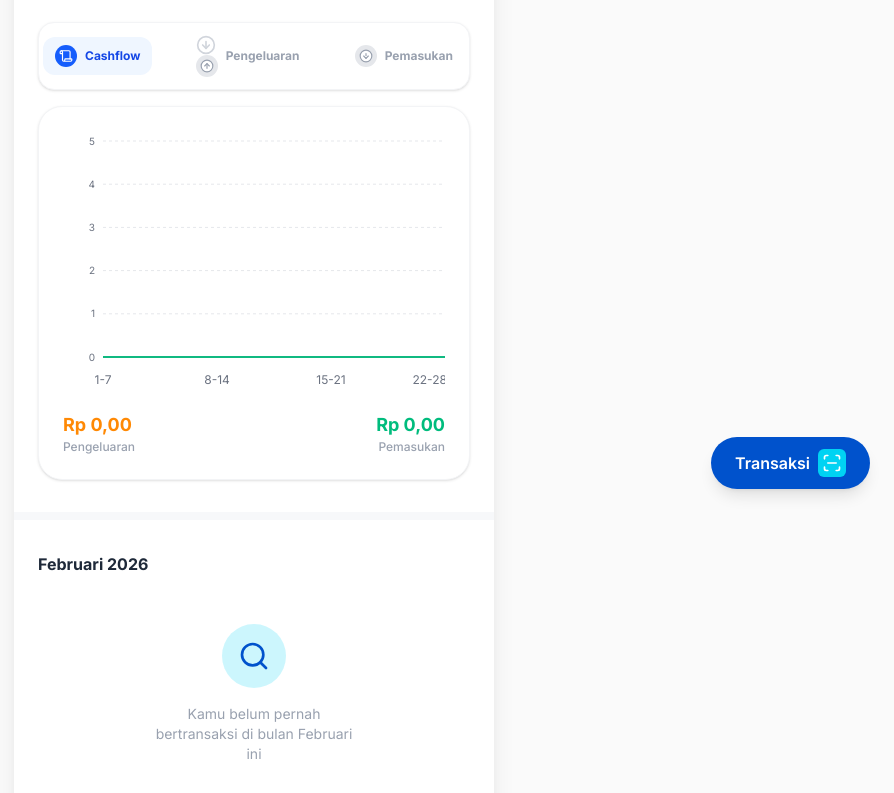
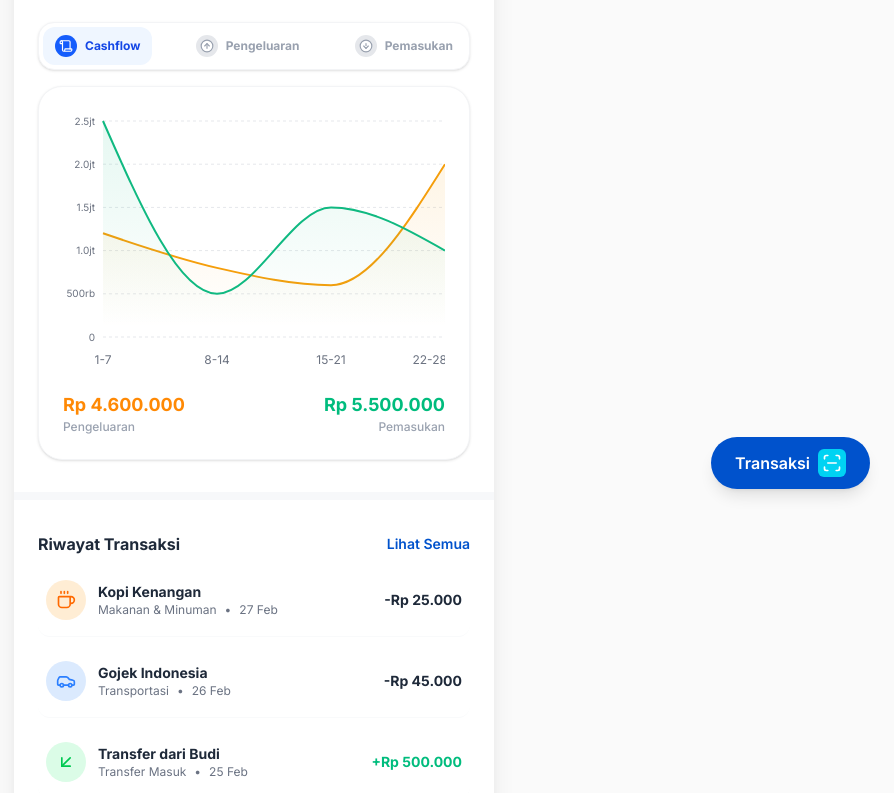
Before and after one commit to rafkiyuda/bluebca-web-clone, a Next.js app: page /tracker in a window 1280 px wide. Shown: the part 287-1080 px from the top of the page, without its empty margins (386-1280 px from the left). Built offline with nearby package versions, Linux system fonts and the light colour scheme.

Commit message:
fix: remove duplicate icon in tracker pengeluaran button

```diff
--- a/src/app/page.tsx
+++ b/src/app/page.tsx
@@ -2,6 +2,7 @@ import { AccountCard } from "@/components/home/AccountCard";
 import { FavoriteTransactions } from "@/components/home/FavoriteTransactions";
 import { ProfileHeader } from "@/components/home/ProfileHeader";
 import { PromoSection } from "@/components/home/PromoSection";
+import { PromoBanner } from "@/components/home/PromoBanner";
 
 export default function Home() {
   return (
@@ -11,6 +12,7 @@ export default function Home() {
       <AccountCard />
       <PromoSection />
       <FavoriteTransactions />
+      <PromoBanner />
     </main>
   );
 }
--- a/src/app/tracker/page.tsx
+++ b/src/app/tracker/page.tsx
@@ -1,9 +1,17 @@
 "use client";
 
-import { Calendar, Search, Scroll, ArrowUpCircle, ArrowDownCircle } from "lucide-react"; // Using available icons
+import { Calendar, Search, Scroll, ArrowUpCircle, ArrowDownCircle, Coffee, ShoppingBag, Car, Zap, ArrowDownLeft, ArrowUpRight } from "lucide-react";
 import { TrackerChart } from "@/components/tracker/TrackerChart";
 import { useState } from "react";
 import { cn } from "@/lib/utils";
+
+const dummyTransactions = [
+    { id: 1, title: "Kopi Kenangan", category: "Makanan & Minuman", date: "27 Feb", amount: -25000, icon: Coffee, color: "bg-orange-100 text-orange-500" },
+    { id: 2, title: "Gojek Indonesia", category: "Transportasi", date: "26 Feb", amount: -45000, icon: Car, color: "bg-blue-100 text-blue-500" },
+    { id: 3, title: "Transfer dari Budi", category: "Transfer Masuk", date: "25 Feb", amount: 500000, icon: ArrowDownLeft, color: "bg-green-100 text-green-500" },
+    { id: 4, title: "Indomaret", category: "Belanja", date: "24 Feb", amount: -150000, icon: ShoppingBag, color: "bg-yellow-100 text-yellow-500" },
+    { id: 5, title: "Token Listrik", category: "Tagihan", date: "22 Feb", amount: -100000, icon: Zap, color: "bg-purple-100 text-purple-500" },
+];
 
 export default function TrackerPage() {
     const [activeTab, setActiveTab] = useState<"cashflow" | "pengeluaran" | "pemasukan">("cashflow");
@@ -46,22 +54,8 @@ export default function TrackerPage() {
                         activeTab === "pengeluaran" ? "text-blue-700 bg-blue-50" : "text-gray-400"
                     )}
                 >
-                    <div className={cn("rounded-full", activeTab === "pengeluaran" ? "text-blue-600" : "text-gray-300")}>
-                        <ArrowUpCircle size={20} className="transform rotate-180" />
-                        {/* Down arrow usually implies expense (out/down) but user image has Up arrow for Pemasukan and Down(ish) for Pengeluaran?
-                            Wait, user image:
-                            Cashflow: Icon
-                            Pengeluaran: Arrow UP (Icon with Up Arrow)
-                            Pemasukan: Arrow DOWN (Icon with Down Arrow)
-                            Actually standard logic: Expense = Money Out (Red/Orange), Income = Money In (Green).
-                            Let's follow the user image strictly if possible.
-                            Image 1: Cashflow is active.
-                            Image 2: Pengeluaran active. Icon is Up Arrow in circle.
-                            Image 3: Pemasukan active. Icon is Down Arrow in circle.
-                         */}
-                        <div className={cn("p-1 rounded-full", activeTab === "pengeluaran" ? "bg-blue-600 text-white" : "bg-gray-200 text-gray-400")}>
-                            <ArrowUpCircle size={14} fill="white" className={activeTab === "pengeluaran" ? "text-white" : "text-gray-400"} />
-                        </div>
+                    <div className={cn("p-1 rounded-full", activeTab === "pengeluaran" ? "bg-blue-600 text-white" : "bg-gray-200 text-gray-400")}>
+                        <ArrowUpCircle size={14} fill="white" className={activeTab === "pengeluaran" ? "text-white" : "text-gray-400"} />
                     </div>
                     Pengeluaran
                 </button>
@@ -86,23 +80,36 @@ export default function TrackerPage() {
             <div className="bg-blu-gray/50 h-2 w-screen -mx-6 my-8"></div>
 
             {/* Transaction List */}
-            <div className="mb-4">
-                <h2 className="font-bold text-gray-800">Februari 2026</h2>
+            <div className="mb-4 flex items-center justify-between">
+                <h2 className="font-bold text-gray-800">Riwayat Transaksi</h2>
+                <button className="text-blu-blue text-sm font-semibold">Lihat Semua</button>
             </div>
 
-            <div className="flex flex-col items-center justify-center mt-8 gap-4">
-                <div className="relative">
-                    <div className="w-16 h-16 bg-cyan-400 rounded-full opacity-20"></div>
-                    <Search size={32} className="text-blu-blue absolute top-1/2 left-1/2 transform -translate-x-1/2 -translate-y-1/2" />
-                </div>
-                <p className="text-center text-gray-400 text-sm max-w-[200px]">
-                    {activeTab === "pemasukan"
-                        ? "Tidak ada pemasukan di bulan Februari 2026"
-                        : activeTab === "pengeluaran"
-                            ? "Tidak ada pengeluaran di bulan Februari 2026"
-                            : "Kamu belum pernah bertransaksi di bulan Februari ini"
-                    }
-                </p>
+            <div className="flex flex-col gap-4">
+                {dummyTransactions.map((trx) => (
+                    <div key={trx.id} className="flex items-center justify-between border-b border-gray-50 pb-4 last:border-0 hover:bg-gray-50 transition-colors rounded-xl p-2 cursor-pointer">
+                        <div className="flex items-center gap-3">
+                            <div className={cn("w-10 h-10 rounded-full flex items-center justify-center", trx.color)}>
+                                <trx.icon size={20} />
+                            </div>
+                            <div>
+                                <p className="font-bold text-gray-800 text-sm">{trx.title}</p>
+                                <div className="flex items-center gap-2 text-xs text-gray-500">
+                                    <span>{trx.category}</span>
+                                    <span>•</span>
+                                    <span>{trx.date}</span>
+                                </div>
+                            </div>
+                        </div>
+                        <p className={cn(
+                            "font-bold text-sm",
+                            trx.amount > 0 ? "text-emerald-500" : "text-gray-800"
+                        )}>
+                            {trx.amount > 0 ? "+" : ""}
+                            {new Intl.NumberFormat('id-ID', { style: 'currency', currency: 'IDR', maximumFractionDigits: 0 }).format(trx.amount)}
+                        </p>
+                    </div>
+                ))}
             </div>
         </main>
     );
--- a/src/components/tracker/TrackerChart.tsx
+++ b/src/components/tracker/TrackerChart.tsx
@@ -1,16 +1,31 @@
 "use client";
 
-import { ResponsiveContainer, AreaChart, Area, XAxis, YAxis, CartesianGrid, Tooltip } from "recharts";
+import { ResponsiveContainer, AreaChart, Area, XAxis, YAxis, CartesianGrid, Tooltip, PieChart, Pie, Cell, Legend } from "recharts";
 
 interface TrackerChartProps {
     view: "cashflow" | "pengeluaran" | "pemasukan";
 }
 
-const data = [
-    { name: "1-7", income: 0, expense: 0 },
-    { name: "8-14", income: 0, expense: 0 },
-    { name: "15-21", income: 0, expense: 0 },
-    { name: "22-28", income: 0, expense: 0 },
+// Dummy data for Cashflow
+const cashflowData = [
+    { name: "1-7", income: 2500000, expense: 1200000 },
+    { name: "8-14", income: 500000, expense: 800000 },
+    { name: "15-21", income: 1500000, expense: 600000 },
+    { name: "22-28", income: 1000000, expense: 2000000 },
+];
+
+// Dummy data for Expense
+const expenseData = [
+    { name: "Makanan & Minuman", value: 1500000, color: "#F59E0B" }, // Orange
+    { name: "Transportasi", value: 800000, color: "#EF4444" }, // Red
+    { name: "Top Up E-Wallet", value: 500000, color: "#3B82F6" }, // Blue
+    { name: "Lainnya", value: 1800000, color: "#A855F7" }, // Purple
+];
+
+// Dummy data for Income
+const incomeData = [
+    { name: "Gaji", value: 5000000, color: "#10B981" }, // Green
+    { name: "Transfer Masuk", value: 500000, color: "#34D399" }, // Light Green
 ];
 
 export function TrackerChart({ view }: TrackerChartProps) {
@@ -19,7 +34,7 @@ export function TrackerChart({ view }: TrackerChartProps) {
             <div className="w-full bg-white rounded-3xl border border-gray-100 p-6 shadow-sm">
                 <div className="h-64 w-full">
                     <ResponsiveContainer width="100%" height="100%">
-                        <AreaChart data={data} margin={{ top: 10, right: 0, left: -20, bottom: 0 }}>
+                        <AreaChart data={cashflowData} margin={{ top: 10, right: 0, left: -20, bottom: 0 }}>
                             <defs>
                                 <linearGradient id="colorIncome" x1="0" y1="0" x2="0" y2="1">
                                     <stop offset="5%" stopColor="#10B981" stopOpacity={0.1} />
@@ -43,8 +58,16 @@ export function TrackerChart({ view }: TrackerChartProps) {
                                 tickLine={false}
                                 tick={{ fill: '#6B7280', fontSize: 10 }}
                                 tickCount={6}
+                                tickFormatter={(value) => {
+                                    if (value >= 1000000) return `${(value / 1000000).toFixed(1)}jt`;
+                                    if (value >= 1000) return `${(value / 1000).toFixed(0)}rb`;
+                                    return value;
+                                }}
                             />
-                            <Tooltip />
+                            <Tooltip
+                                formatter={(value: number) => new Intl.NumberFormat('id-ID', { style: 'currency', currency: 'IDR' }).format(value)}
+                                contentStyle={{ borderRadius: '12px', border: 'none', boxShadow: '0 4px 6px -1px rgb(0 0 0 / 0.1)' }}
+                            />
                             <Area
                                 type="monotone"
                                 dataKey="expense"
@@ -52,6 +75,7 @@ export function TrackerChart({ view }: TrackerChartProps) {
                                 strokeWidth={2}
                                 fillOpacity={1}
                                 fill="url(#colorExpense)"
+                                name="Pengeluaran"
                             />
                             <Area
                                 type="monotone"
@@ -60,6 +84,7 @@ export function TrackerChart({ view }: TrackerChartProps) {
                                 strokeWidth={2}
                                 fillOpacity={1}
                                 fill="url(#colorIncome)"
+                                name="Pemasukan"
                             />
                         </AreaChart>
                     </ResponsiveContainer>
@@ -67,11 +92,11 @@ export function TrackerChart({ view }: TrackerChartProps) {
 
                 <div className="flex justify-between mt-6">
                     <div>
-                        <p className="text-lg font-bold text-orange-400">Rp 0,00</p>
+                        <p className="text-lg font-bold text-orange-400">Rp 4.600.000</p>
                         <p className="text-gray-400 text-xs font-medium">Pengeluaran</p>
                     </div>
                     <div className="text-right">
-                        <p className="text-lg font-bold text-emerald-500">Rp 0,00</p>
+                        <p className="text-lg font-bold text-emerald-500">Rp 5.500.000</p>
                         <p className="text-gray-400 text-xs font-medium">Pemasukan</p>
                     </div>
                 </div>
@@ -79,25 +104,51 @@ export function TrackerChart({ view }: TrackerChartProps) {
         );
     }
 
-    // Donut Chart View (Pengeluaran / Pemasukan)
+    // Pie Chart View (Pengeluaran / Pemasukan)
     const isExpense = view === "pengeluaran";
-    const label = isExpense ? "pengeluaran" : "pemasukan";
+    const chartData = isExpense ? expenseData : incomeData;
+    const total = chartData.reduce((acc, curr) => acc + curr.value, 0);
 
     return (
         <div className="w-full bg-white rounded-3xl border border-gray-100 p-8 shadow-sm flex flex-col items-center">
+            <h3 className="font-bold text-gray-700 mb-6 self-start">
+                Total {isExpense ? "Pengeluaran" : "Pemasukan"}
+            </h3>
 
-            <p className="text-center text-gray-500 text-sm mb-8">
-                Tidak ada {label} di bulan Februari 2026
-            </p>
+            <div className="relative w-64 h-64 mb-6">
+                <ResponsiveContainer width="100%" height="100%">
+                    <PieChart>
+                        <Pie
+                            data={chartData}
+                            cx="50%"
+                            cy="50%"
+                            innerRadius={60}
+                            outerRadius={80}
+                            paddingAngle={5}
+                            dataKey="value"
+                        >
+                            {chartData.map((entry, index) => (
+                                <Cell key={`cell-${index}`} fill={entry.color} strokeWidth={0} />
+                            ))}
+                        </Pie>
+                        <Tooltip
+                            formatter={(value: number) => new Intl.NumberFormat('id-ID', { style: 'currency', currency: 'IDR' }).format(value)}
+                        />
+                        <Legend verticalAlign="bottom" height={36} iconType="circle" />
+                    </PieChart>
+                </ResponsiveContainer>
 
-            <div className="relative w-48 h-48 mb-6">
-                {/* Simple CSS Donut Chart */}
-                <div className="w-full h-full rounded-full border-[1.5rem] border-gray-200"></div>
-                {/* Or we could use Recharts PieChart if we wanted real data, but empty state is requested */}
+                {/* Center Text */}
+                <div className="absolute top-1/2 left-1/2 transform -translate-x-1/2 -translate-y-1/2 text-center">
+                    <p className="text-xs text-gray-400">Total</p>
+                    <p className={`font-bold text-sm ${isExpense ? 'text-orange-400' : 'text-emerald-500'}`}>
+                        {new Intl.NumberFormat('id-ID', { style: 'currency', currency: 'IDR', maximumFractionDigits: 0 }).format(total)}
+                    </p>
+                </div>
             </div>
 
-            <button className="text-blu-blue font-bold text-sm hover:underline">
-                Lihat detail
+            <button className="text-blu-blue font-bold text-sm hover:underline mt-4">
+                Lihat detail transaksi
             </button>
         </div>
     );
```
Also changed, not shown: src/components/home/PromoBanner.tsx (added, +43 -0 lines).
